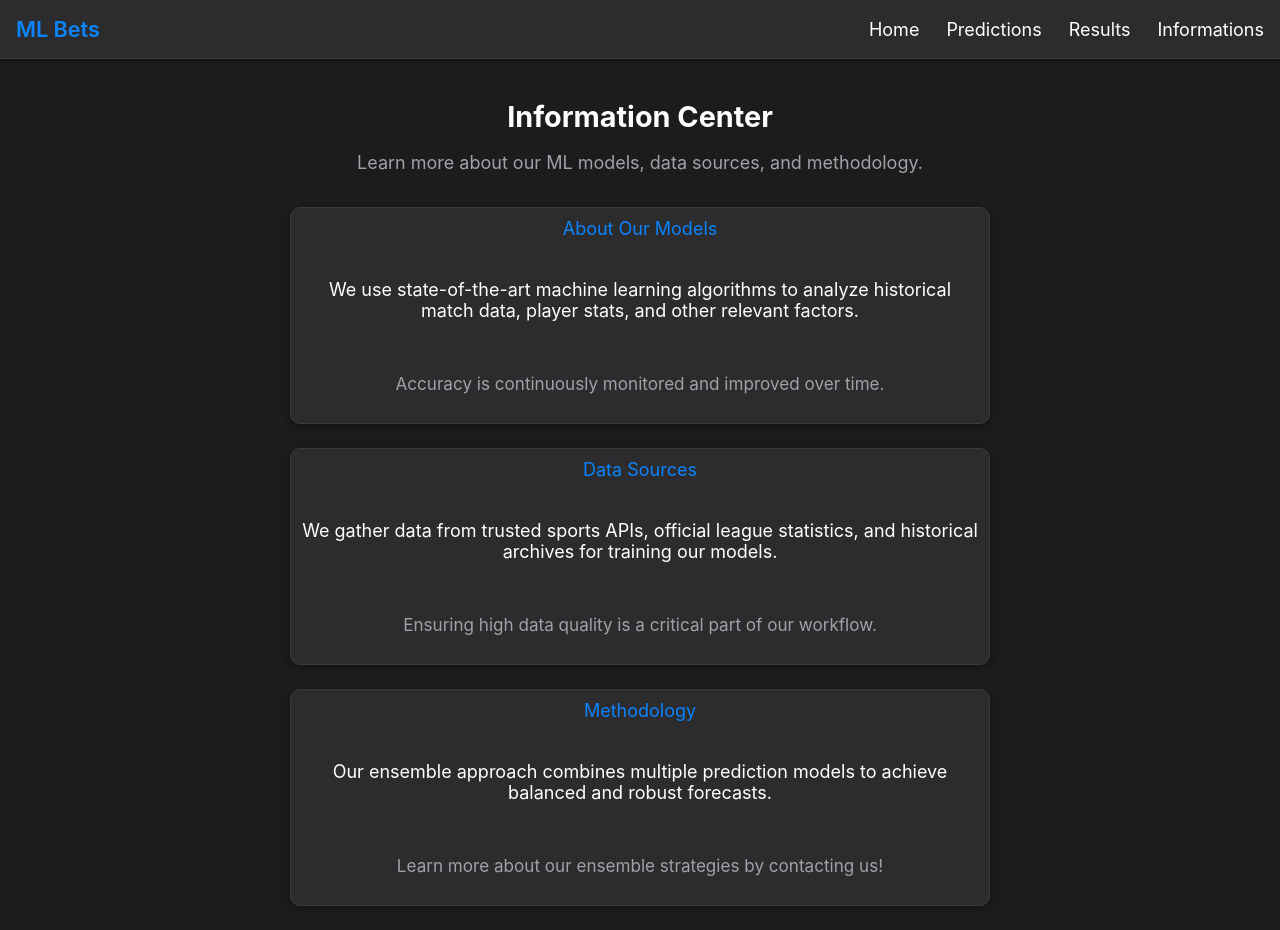
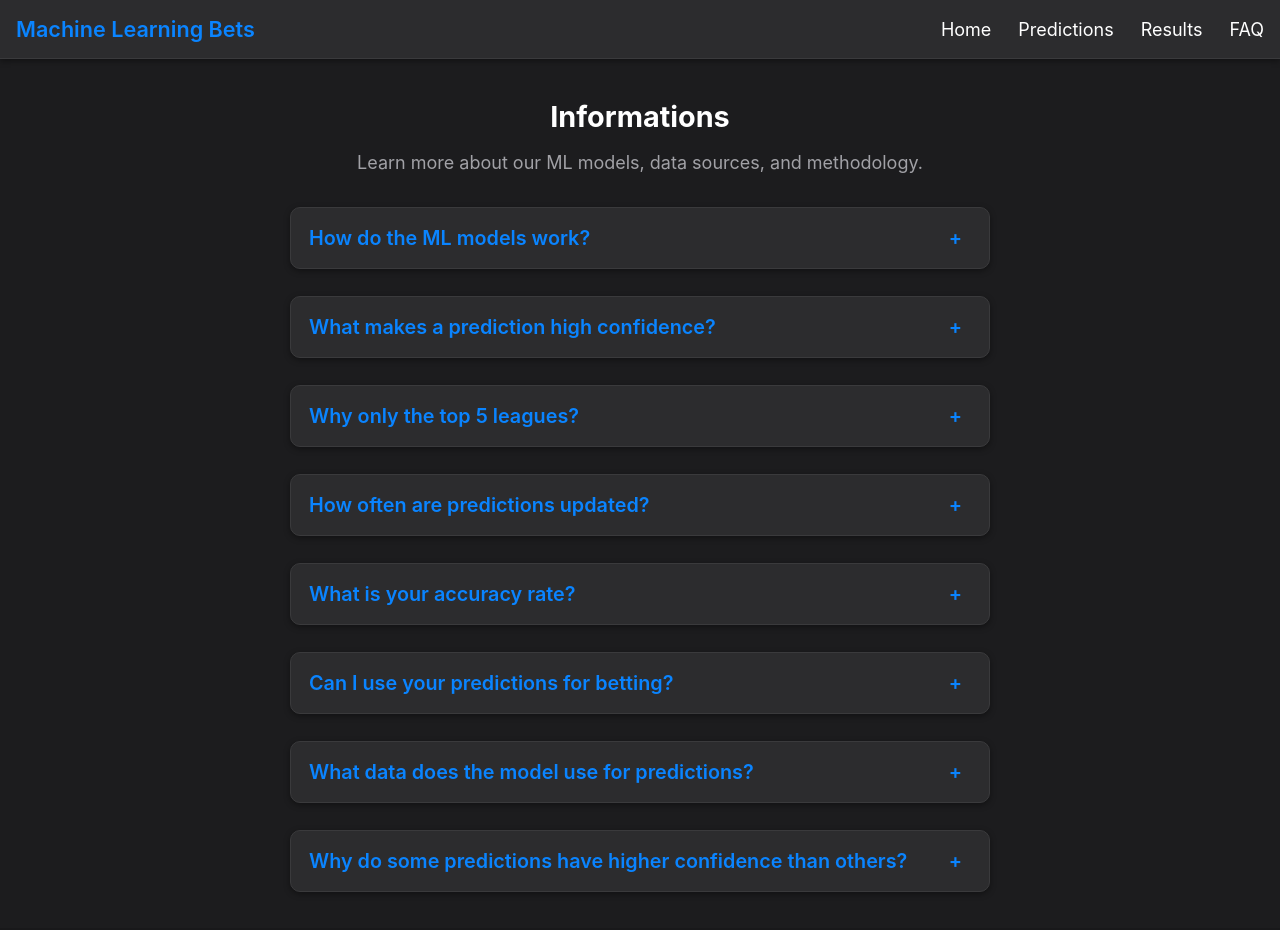
Before and after one commit to LinusPiorkowsky/BetAI, a Flask app: page /informations in a window 1280 px wide. After the commit the page ends 892 px from the top, so only its background shows below. Run offline with Flask 3, Linux system fonts and the light colour scheme.

Commit message:
Refactor informations page to include FAQ and improve styling

```diff
--- a/app.py
+++ b/app.py
@@ -470,7 +470,9 @@ def results():
 
 @app.route("/informations")
 def informations():
-    """Placeholder for your informations page."""
+    """
+    FAQ / Informations page about the ML models, data sources, etc.
+    """
     return render_template("informations.html")
 
 if __name__ == "__main__":
--- a/templates/informations.html
+++ b/templates/informations.html
@@ -2,76 +2,209 @@
 <html lang="en">
 <head>
   <meta charset="UTF-8" />
-  <meta name="viewport" content="width=device-width, initial-scale=1.0"/>
   <title>ML Bets - Informations</title>
-  <!-- Link to CSS -->
+  <meta name="viewport" content="width=device-width, initial-scale=1.0" />
+
+  <!-- Main CSS -->
   <link rel="stylesheet" href="{{ url_for('static', filename='css/style.css') }}" />
+
+  <!-- Optional Inline Overrides for FAQ accordion -->
+  <style>
+    /* Container for the FAQ cards */
+    .faq-container {
+      width: 90%;
+      max-width: 700px;
+      margin: 0 auto;
+      display: flex;
+      flex-direction: column;
+      gap: 1.5rem;
+      padding-bottom: 2rem; /* space at bottom */
+    }
+
+    /* A smaller card style specifically for FAQ items */
+    .faq-card {
+      background-color: var(--card-bg);
+      border-radius: var(--card-radius);
+      box-shadow: var(--box-shadow-light);
+      border: 1px solid var(--border-color);
+      padding: 1rem;
+      transition: all 0.3s ease;
+      cursor: pointer; /* indicates click to toggle */
+    }
+
+    /* The question header within each FAQ card */
+    .faq-question {
+      display: flex;
+      align-items: center;
+      justify-content: space-between;
+      font-size: 1.1rem;
+      font-weight: 600;
+      color: var(--accent-color);
+    }
+
+    /* The answer is hidden by default */
+    .faq-answer {
+      margin-top: 0.75rem;
+      display: none;
+      font-size: 0.95rem;
+      line-height: 1.4;
+    }
+
+    /* When the card is "open," display the answer */
+    .faq-card.open .faq-answer {
+      display: block;
+    }
+
+    /*
+     A simple "accordion arrow" or indicator.
+     You can replace content with 'plus/minus' or any icon you like.
+    */
+    .accordion-indicator::before {
+      content: "+";
+      display: inline-block;
+      margin-right: 0.5rem;
+      transition: transform 0.3s ease;
+    }
+
+    /* Rotate indicator if the card is open */
+    .faq-card.open .accordion-indicator::before {
+      transform: rotate(45deg);
+    }
+
+    /*
+     Optional: Make the question text stand out on hover.
+     This is purely aesthetic.
+    */
+    .faq-card:hover .faq-question {
+      color: var(--accent-color);
+      opacity: 0.9;
+    }
+
+    /*
+     If you want to ensure the entire card is clickable,
+     we rely on JS toggling the `.open` class.
+     No anchor tags needed.
+    */
+  </style>
 </head>
 <body>
   <!-- Navigation -->
   <nav>
-    <div class="nav-left">ML Bets</div>
+    <div class="nav-left">Machine Learning Bets</div>
     <div class="nav-right">
       <a href="{{ url_for('index') }}">Home</a>
       <a href="{{ url_for('predictions') }}">Predictions</a>
       <a href="{{ url_for('results') }}">Results</a>
-      <a href="{{ url_for('informations') }}">Informations</a>
+      <a href="{{ url_for('informations') }}">FAQ</a>
     </div>
   </nav>
 
-  <!-- Page Content -->
+  <!-- Header -->
   <header>
-    <h2>Information Center</h2>
+    <h2>Informations</h2>
     <p class="date-range">
       Learn more about our ML models, data sources, and methodology.
     </p>
   </header>
 
-  <div class="cards-container">
-    <div class="prediction-card">
-      <div class="card-top">
-        <span>About Our Models</span>
+  <!-- FAQ Container -->
+  <div class="faq-container">
+
+    <!-- FAQ Card 1 -->
+    <div class="faq-card">
+      <div class="faq-question">
+        <span>How do the ML models work?</span>
+        <!-- Simple indicator (plus sign) -->
+        <span class="accordion-indicator"></span>
       </div>
-      <div class="card-middle">
-        <p>
-          We use state-of-the-art machine learning algorithms to analyze
-          historical match data, player stats, and other relevant factors.
-        </p>
-      </div>
-      <div class="card-bottom">
-        <p>Accuracy is continuously monitored and improved over time.</p>
+      <div class="faq-answer">
+        Machine learning models analyze historical match data, extracting key features to identify patterns and trends. By using a Random Forest algorithm, they combine multiple decision trees to create robust and balanced predictions. This approach minimizes overfitting, adapts to new data, and enhances accuracy, making forecasts more reliable for football matches.
       </div>
     </div>
 
-    <div class="prediction-card">
-      <div class="card-top">
-        <span>Data Sources</span>
+    <!-- FAQ Card 2 -->
+    <div class="faq-card">
+      <div class="faq-question">
+        <span>What makes a prediction high confidence?</span>
+        <span class="accordion-indicator"></span>
       </div>
-      <div class="card-middle">
-        <p>
-          We gather data from trusted sports APIs, official league
-          statistics, and historical archives for training our models.
-        </p>
+      <div class="faq-answer">
+        A prediction is considered high confidence when the model identifies strong historical patterns and consistent data trends. Factors like a dominant home team, clear statistical advantages, or strong betting odds alignment contribute to higher confidence levels. Conversely, unpredictable matches with evenly matched teams or volatile performances result in lower confidence scores.      </div>
+    </div>
+
+    <!-- FAQ Card 2 -->
+    <div class="faq-card">
+      <div class="faq-question">
+        <span>Why only the top 5 leagues?</span>
+        <span class="accordion-indicator"></span>
       </div>
-      <div class="card-bottom">
-        <p>Ensuring high data quality is a critical part of our workflow.</p>
+      <div class="faq-answer">
+        Predicting lower leagues or mixed competitions like the Champions League is significantly more challenging due to inconsistent data quality, varying team performances, and unpredictable match dynamics. The top 5 leagues offer more stable patterns, reliable statistics, and better historical data, leading to more accurate and consistent predictions.
       </div>
     </div>
 
-    <div class="prediction-card">
-      <div class="card-top">
-        <span>Methodology</span>
+    <!-- FAQ Card 3 -->
+    <div class="faq-card">
+      <div class="faq-question">
+        <span>How often are predictions updated?</span>
+        <span class="accordion-indicator"></span>
       </div>
-      <div class="card-middle">
-        <p>
-          Our ensemble approach combines multiple prediction models to
-          achieve balanced and robust forecasts.
-        </p>
-      </div>
-      <div class="card-bottom">
-        <p>Learn more about our ensemble strategies by contacting us!</p>
+      <div class="faq-answer">
+        Weekend match predictions are released every Friday at 6 PM, while midweek game predictions go live on Tuesday at 2 PM. This ensures the latest data is incorporated, providing the most accurate forecasts before each matchday.
       </div>
     </div>
+
+    <!-- FAQ Card 4 -->
+    <div class="faq-card">
+      <div class="faq-question">
+        <span>What is your accuracy rate?</span>
+        <span class="accordion-indicator"></span>
+      </div>
+      <div class="faq-answer">
+        The machine learning model achieves 70% overall accuracy in predicting match outcomes. It performs exceptionally well in specific markets, with a 87% recall for Home Wins and 75% recall for X2 (Draw or Away Win). Continuous evaluation using precision, recall, and F1-score ensures our predictions remain reliable and data-driven. Check our results page for more details on performance metrics.
+      </div>
+    </div>
+
+    <!-- FAQ Card 5 -->
+    <div class="faq-card">
+      <div class="faq-question">
+        <span>Can I use your predictions for betting?</span>
+        <span class="accordion-indicator"></span>
+      </div>
+      <div class="faq-answer">
+        Our predictions are designed to provide data-driven insights for football outcomes. While they can help inform betting decisions, no prediction is guaranteed. Always bet responsibly and consider multiple factors before placing a wager.      </div>
+    </div>
+
+    <!-- FAQ Card 6 -->
+    <div class="faq-card">
+      <div class="faq-question">
+        <span>What data does the model use for predictions?</span>
+        <span class="accordion-indicator"></span>
+      </div>
+      <div class="faq-answer">
+        The model analyzes historical match data, including team performance, goal statistics, shots, corners, and betting odds. By extracting key features, it identifies trends that influence match outcomes.    </div>
+    </div>
+
+    <!-- FAQ Card 6 -->
+    <div class="faq-card">
+      <div class="faq-question">
+        <span>Why do some predictions have higher confidence than others?</span>
+        <span class="accordion-indicator"></span>
+      </div>
+      <div class="faq-answer">
+        Prediction confidence varies based on data consistency and match conditions. Stronger trends in historical data lead to higher confidence, while unpredictable matches—like evenly matched teams or key player absences—result in lower confidence scores.    </div>
   </div>
+
+  <!-- JS: Toggle the "open" class on each clicked card -->
+  <script>
+    const faqCards = document.querySelectorAll('.faq-card');
+
+    faqCards.forEach(card => {
+      card.addEventListener('click', () => {
+        // Toggle the "open" class on the clicked card
+        card.classList.toggle('open');
+      });
+    });
+  </script>
 </body>
 </html>
```
